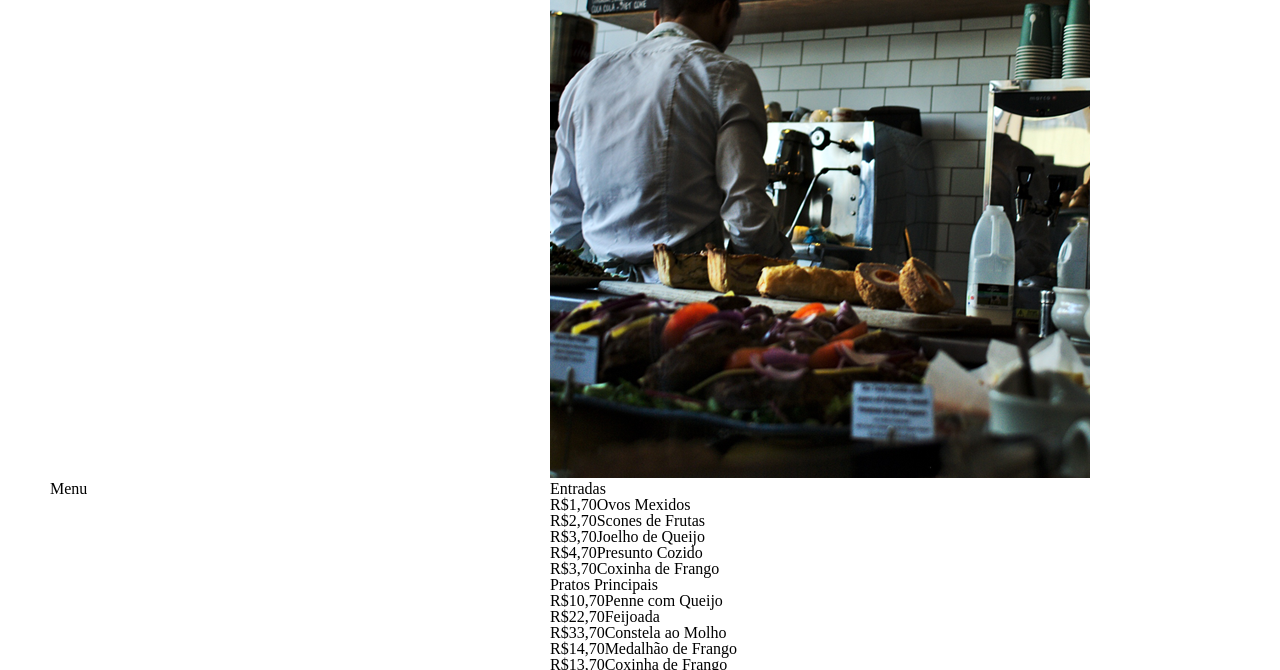
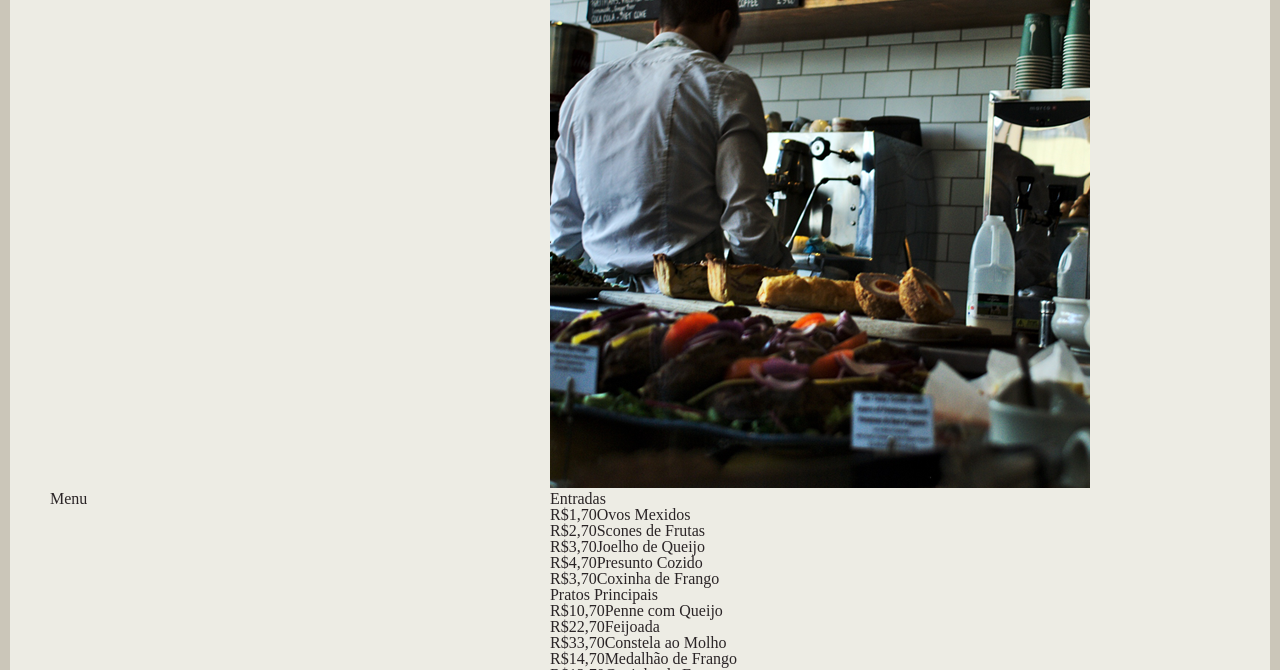
Before and after one commit to maxmaccari/lescone, a plain HTML site: page index.html in a window 1280 px wide. Shown: the part 222-892 px from the top of the page. Drawn offline with Linux system fonts and the light colour scheme; a web font is replaced by a local one.

Commit message:
Include vars and mixins
https://www.origamid.com/curso/css-com-sass/4-7-variaveis-e-mixins

```diff
--- /dev/null
+++ b/scss/_main.scss
@@ -0,0 +1,5 @@
+body {
+  background: $beige-light;
+  border: 10px solid $beige-medium;
+  color: $gray;
+}
--- /dev/null
+++ b/scss/_vars-and-mixins.scss
@@ -0,0 +1,34 @@
+// colors
+$beige-light: #edece4;
+$beige-medium: #cbc6b9;
+$beige-dark: #988c77;
+$gray: #2a2426;
+$green: #988c77;
+
+// Typography
+$type-1: 'PT Mono', monospace;
+$type-2: 'Aref Ruqaa', serif;
+
+@function em($pixel, $context: 16) {
+  @return $pixel / $context + em;
+}
+
+@mixin type-1($size) {
+  font-family: $type-1;
+  @if $size == 18 {
+    font-size: em(18);
+    line-height: em(30, 18);
+  }
+}
+
+@mixin type-2($size) {
+  font-family: $type-2;
+  @if $size == 18 {
+    font-size: em(18);
+    line-height: em(30, 18);
+  }
+  @else if $size == 24 {
+    font-size: em(24);
+    line-height: em(30, 24);
+  }
+}
--- a/scss/style.scss
+++ b/scss/style.scss
@@ -1,2 +1,4 @@
 @import "reset";
 @import "grid";
+@import 'vars-and-mixins';
+@import 'main';
```
Also changed, not shown: css/style.css.
